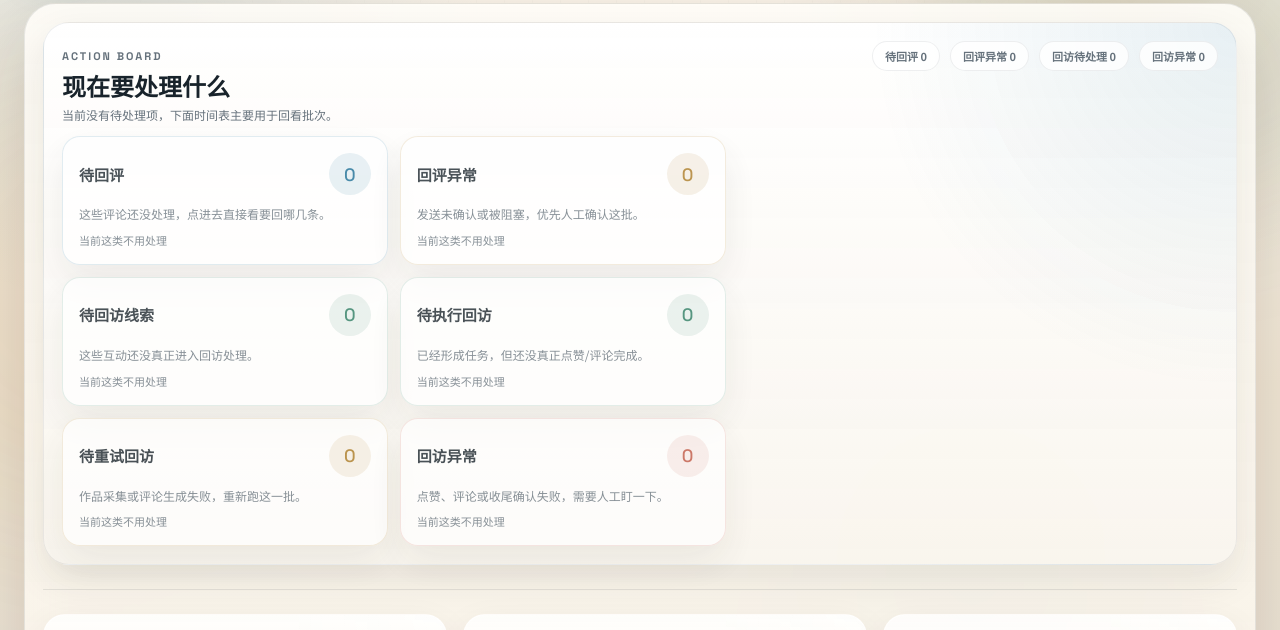
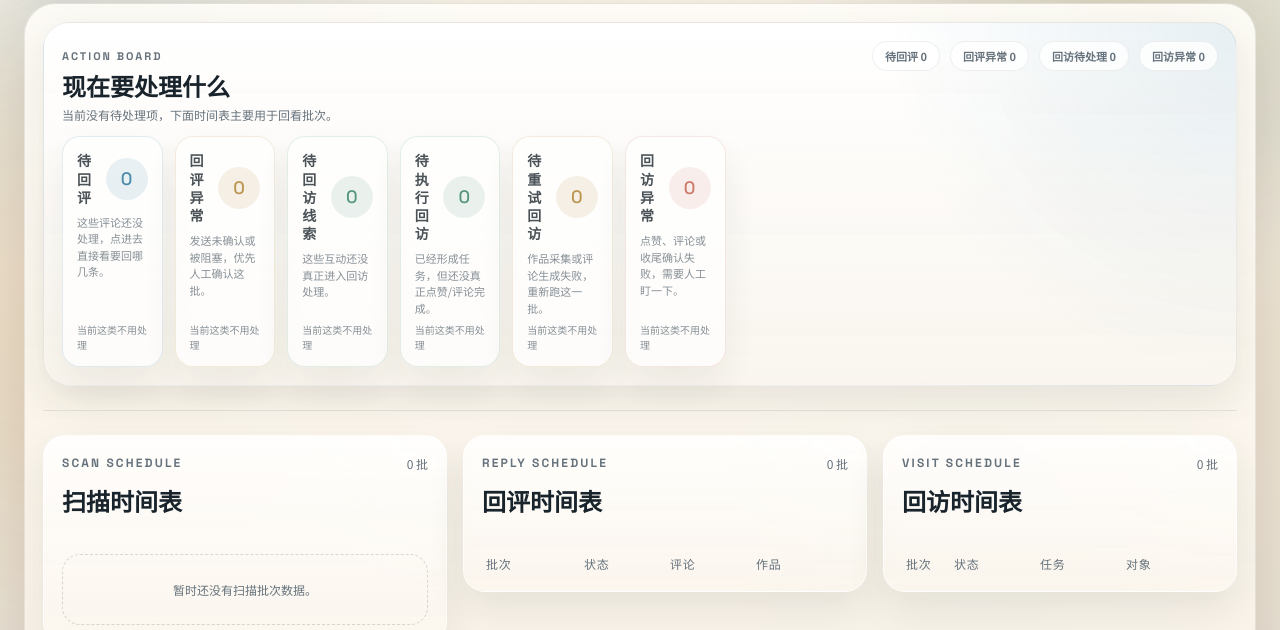
Before and after one commit to breezePeak/li_shang_wang_lai, a website: page public/index.html in a window 1280 px wide. Shown: the part 143-773 px from the top of the page. Drawn offline with Linux system fonts and the light colour scheme; no server answers.

Commit message:
将处理状态卡片调整为单行排列

```diff
--- a/public/index.css
+++ b/public/index.css
@@ -463,13 +463,13 @@ textarea {
 
 .action-grid {
   display: grid;
-  grid-template-columns: repeat(2, minmax(0, 1fr));
+  grid-template-columns: repeat(6, minmax(0, 1fr));
   gap: 12px;
 }
 
 .action-card {
-  min-height: 118px;
-  padding: 16px;
+  min-height: 108px;
+  padding: 14px;
   border-radius: 18px;
   display: grid;
   grid-template-rows: auto minmax(0, 1fr) auto;
@@ -484,7 +484,7 @@ textarea {
 }
 
 .action-card-title {
-  font-size: 15px;
+  font-size: 14px;
   font-weight: 800;
   color: var(--text);
   line-height: 1.3;
@@ -501,15 +501,15 @@ textarea {
 }
 
 .action-card p {
-  margin: 10px 0 8px;
-  color: var(--muted);
-  font-size: 12px;
-  line-height: 1.55;
+  margin: 8px 0 6px;
+  color: var(--muted);
+  font-size: 11px;
+  line-height: 1.5;
 }
 
 .action-card small {
   color: var(--muted);
-  font-size: 11px;
+  font-size: 10px;
 }
 
 .action-card.is-empty {
```
